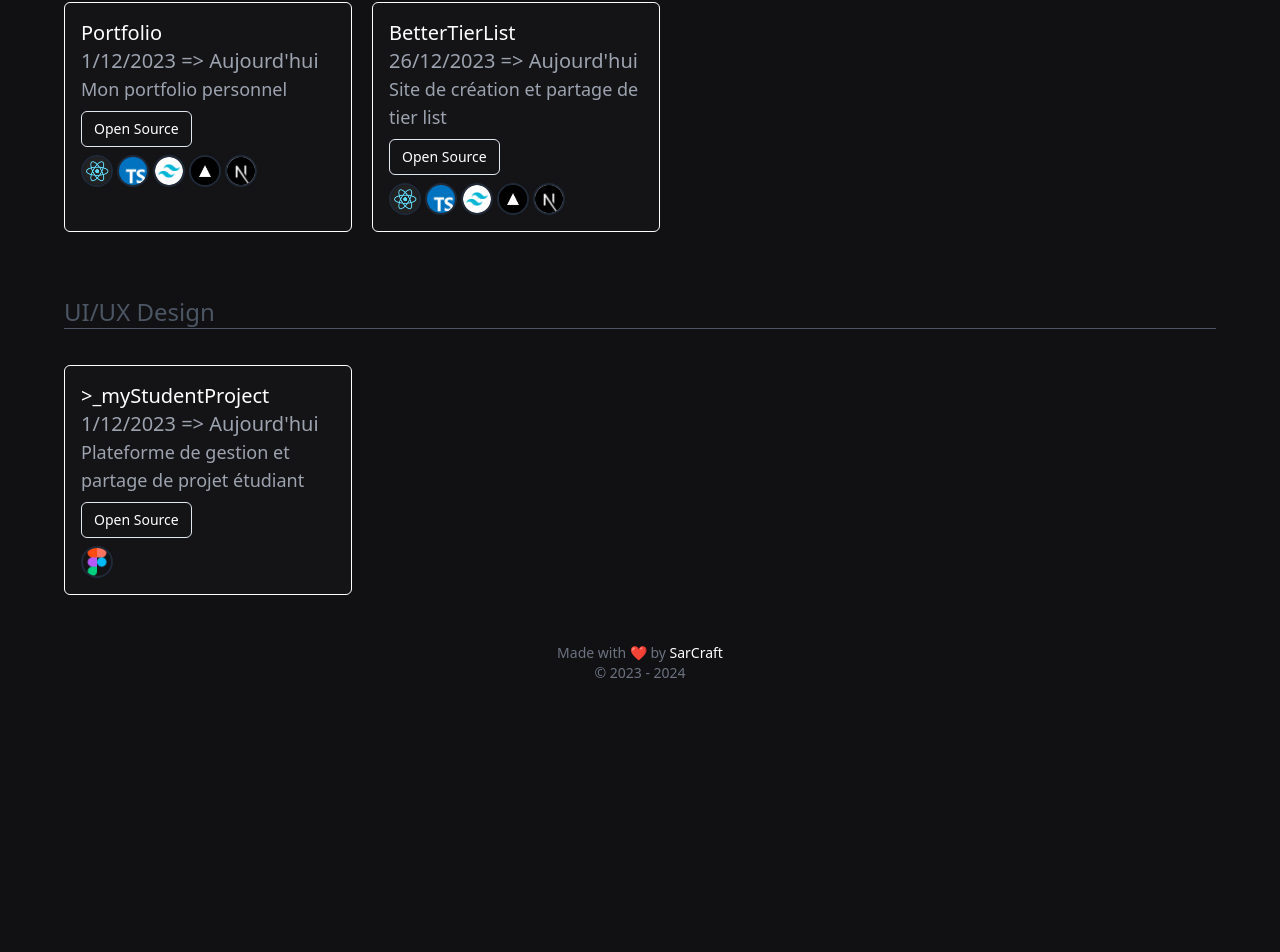
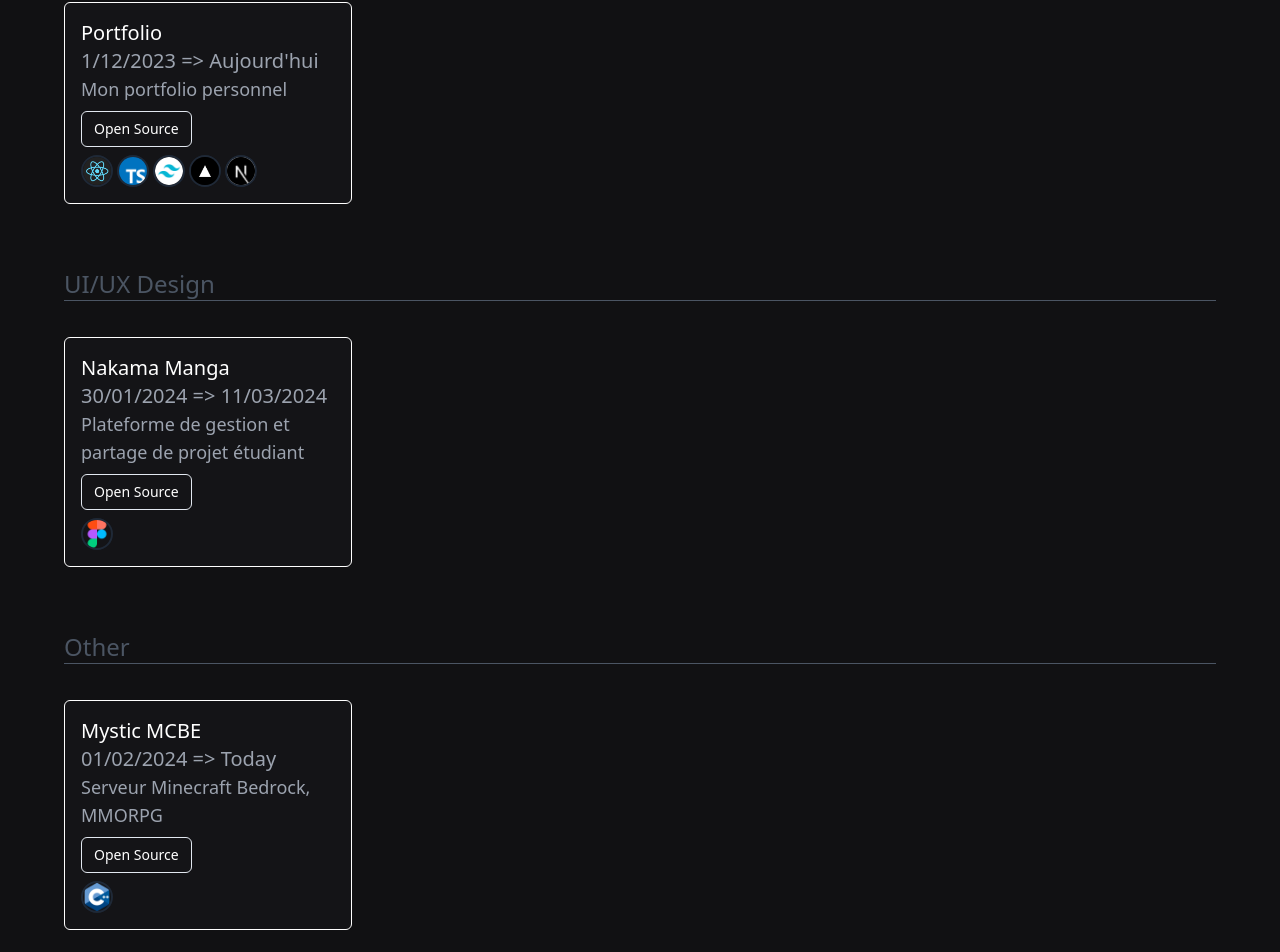
Before and after one commit to SarCraft/Portfolio, a Next.js app: page /projets in a window 1280 px wide. Shown: the part 720-1672 px from the top of the page. Before the commit the page ends 1403 px from the top, so only its background shows below. Built offline with nearby package versions, Linux system fonts and the light colour scheme.

Commit message:
Add C++ skill and update projects

```diff
--- a/config/personalTechno/personalTechno.type.ts
+++ b/config/personalTechno/personalTechno.type.ts
@@ -1,4 +1,4 @@
-import { Techno } from "../techno/technos.type";
+import { Techno } from "@/config/techno/technos.type";
 
 export type personalTechno = {
     name: string;
--- a/config/projects/project.ts
+++ b/config/projects/project.ts
@@ -1,4 +1,4 @@
-import { NextJS, ReactJS, TailwindCSS,  TypeScript, Vercel } from "@/config/skill/skills";
+import { NextJS, ReactJS, TailwindCSS,  TypeScript, Vercel, Cpp } from "@/config/skill/skills";
 import type { project } from "./project.type";
 import { Figma } from "@/config/techno/technos";
 
@@ -12,19 +12,19 @@ export const projects: project[] = [
     type: "Fullstack"
   },
   {
-    name: "BetterTierList",
-    lien: "https://github.com/SarCraft/bettertierlist",
-    date: "26/12/2023 => Aujourd'hui",
-    description: "Site de création et partage de tier list",
-    skills: [ReactJS, TypeScript, TailwindCSS, Vercel, NextJS],
-    type: "Fullstack"
-  },
-  {
-    name: ">_myStudentProject",
-    lien: "https://www.figma.com/file/MwS3plXc2Yhf87ZeFtL3uj/Pages?type=design&node-id=2%3A2&mode=design&t=OSG7nxyJfU3gr8Nu-1",
-    date: "1/12/2023 => Aujourd'hui",
+    name: "Nakama Manga",
+    lien: "https://www.figma.com/file/q54MiZMjYLNa7WcXcT2MB2/NakamaManga?type=design&t=D8yJLTZEOHclMoiB-6",
+    date: "30/01/2024 => 11/03/2024",
     description: "Plateforme de gestion et partage de projet étudiant",
     technos: [Figma],
     type: "Design"
+  },
+  {
+    name: "Mystic MCBE",
+    lien: "#",
+    date: "01/02/2024 => Today",
+    description: "Serveur Minecraft Bedrock, MMORPG",
+    skills: [Cpp],
+    type: "other"
   }
 ]
--- a/config/skill/skills.ts
+++ b/config/skill/skills.ts
@@ -6,3 +6,4 @@ export const TypeScript: Skill = {name: "TypeScript", pathImage: "/icon/typescri
 export const TailwindCSS: Skill = {name: "TailwindCSS", pathImage: "/icon/tailwindcss.png", url: "https://tailwindcss.com/"};
 export const Vercel: Skill = {name: "Vercel", pathImage: "/icon/vercel.png", url: "https://vercel.com/"};
 export const Rust: Skill = {name: "Rust", pathImage: "/icon/rust.png", url: "https://www.rust-lang.org/"};
+export const Cpp: Skill = {name: "C++", pathImage: "/icon/cpp.png", url: "https://learn.microsoft.com/fr-fr/cpp/cpp/?view=msvc-170"};
--- a/src/app/components/Projets/ProjectProjets.tsx
+++ b/src/app/components/Projets/ProjectProjets.tsx
@@ -24,6 +24,15 @@ function ProjectProjets() {
                         <CardProject key={idx} name={project.name} lien={project.lien} date={project.date} description={project.description} skills={project.skills || []} technos={project.technos || []} />
                 ))}
             </div>
+            <div className="flex flex-wrap justify-start mx-16">
+                <h2 id='SkillHome' className="text-2xl w-1/2 text-gray-600 mt-16">Other</h2><Separator />
+            </div>
+            <div className="flex flex-row flex-wrap gap-5 text-xl pt-3 justify-start mt-6 mx-16">
+                {projects.map((project, idx) => (
+                    projects[idx].type.includes('other') &&
+                        <CardProject key={idx} name={project.name} lien={project.lien} date={project.date} description={project.description} skills={project.skills || []} technos={project.technos || []} />
+                ))}
+            </div>
         </section>
     );
 }
```
Also changed, not shown: config/personalSkill/personalSkill.ts (+6 -1 lines), public/icon/cpp.png (added).
